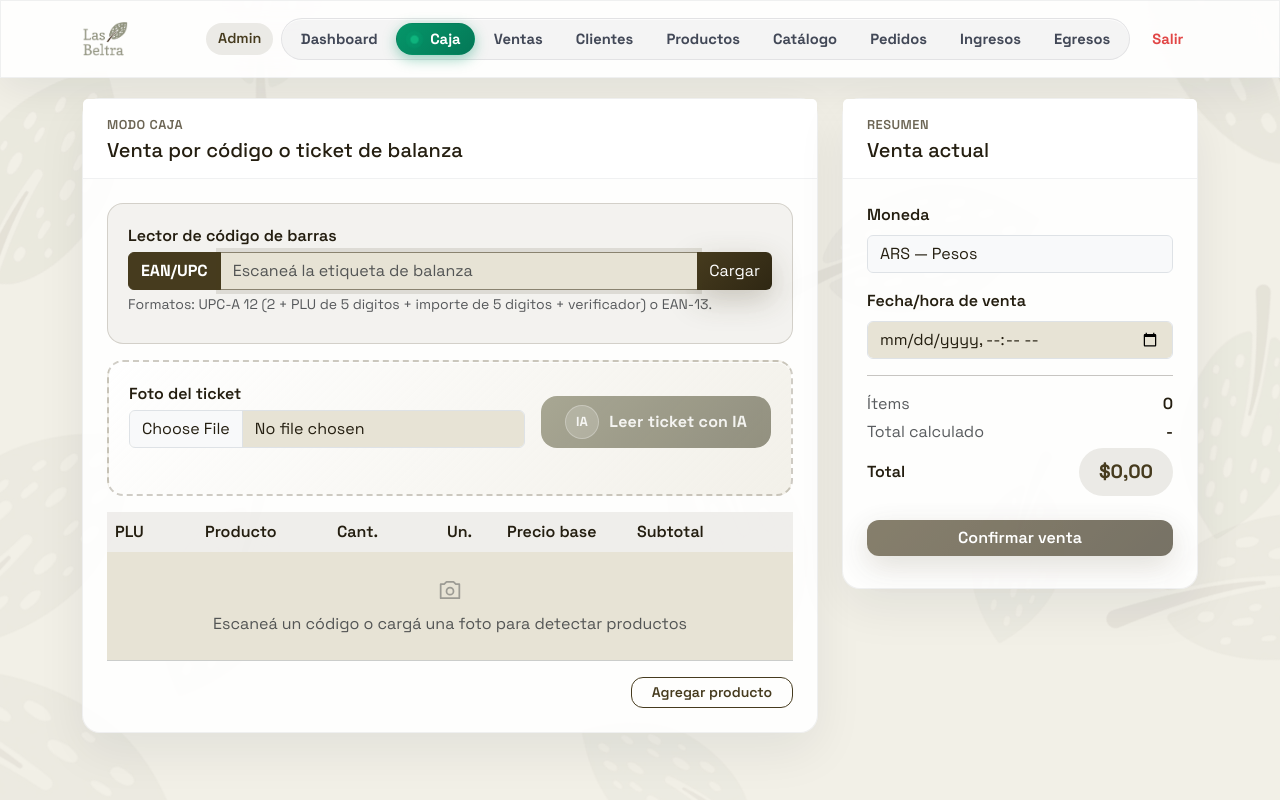
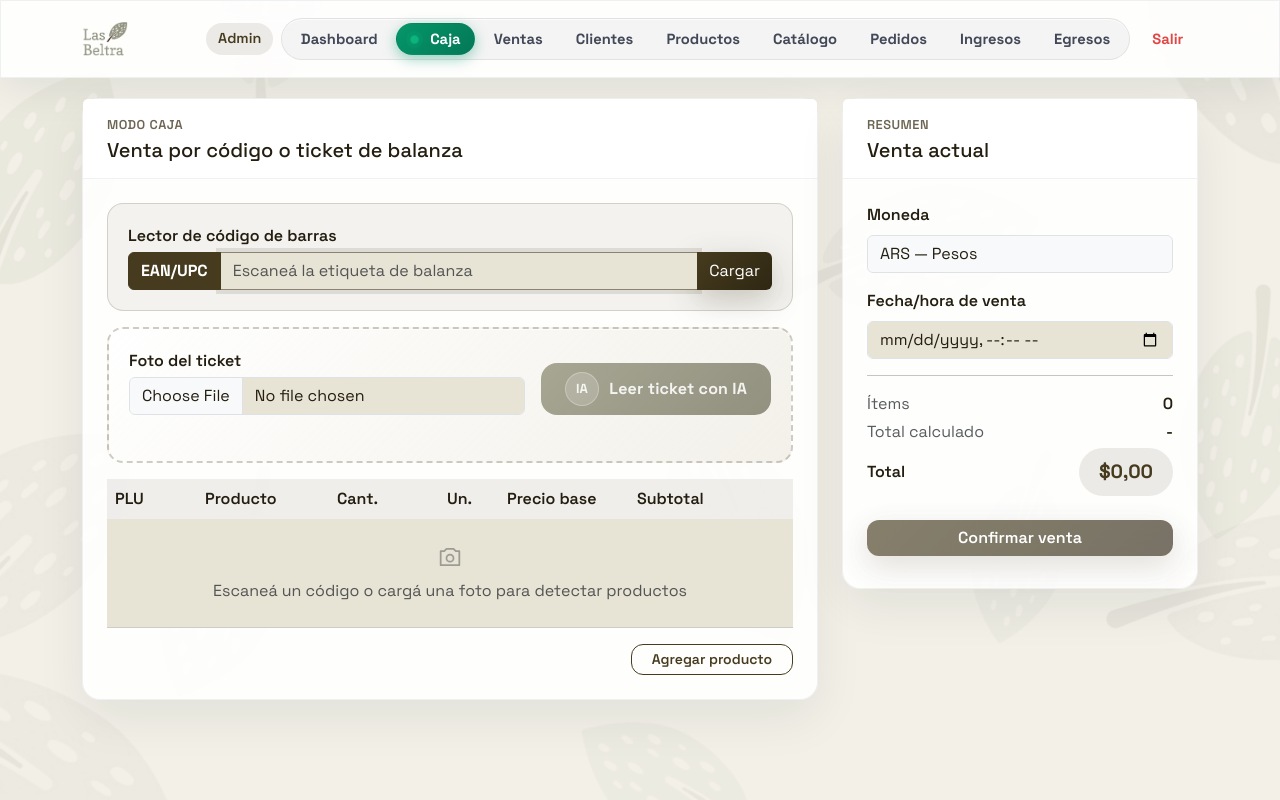
Before and after one commit to Maxi-Max10/dietetics, a PHP site: page /caja.php in a window 1280 px wide. Run offline with PHP 8.4, Linux system fonts and the light colour scheme; the visitor is signed in with stand-in values (Sample User, id 1); some libraries are stand-ins or nearby versions.

Commit message:
feat(caja): eliminar instrucciones de formato de códigos de barras en la interfaz

```diff
--- a/public/caja.php
+++ b/public/caja.php
@@ -835,8 +835,6 @@ try {
                 <input type="text" id="cajaBarcodeInput" class="form-control" inputmode="numeric" autocomplete="off" maxlength="13" placeholder="Escaneá la etiqueta de balanza" autofocus>
                 <button type="button" id="cajaBarcodeSubmit" class="btn btn-primary">Cargar</button>
               </div>
-              <div class="form-text">Formatos: UPC-A 12 (2 + PLU de 5 digitos + importe de 5 digitos + verificador) o EAN-13.</div>
-              <div id="cajaBarcodeStatus" class="small mt-2" role="status" aria-live="polite"></div>
             </div>
 
             <div class="ticket-upload mb-3">
```
